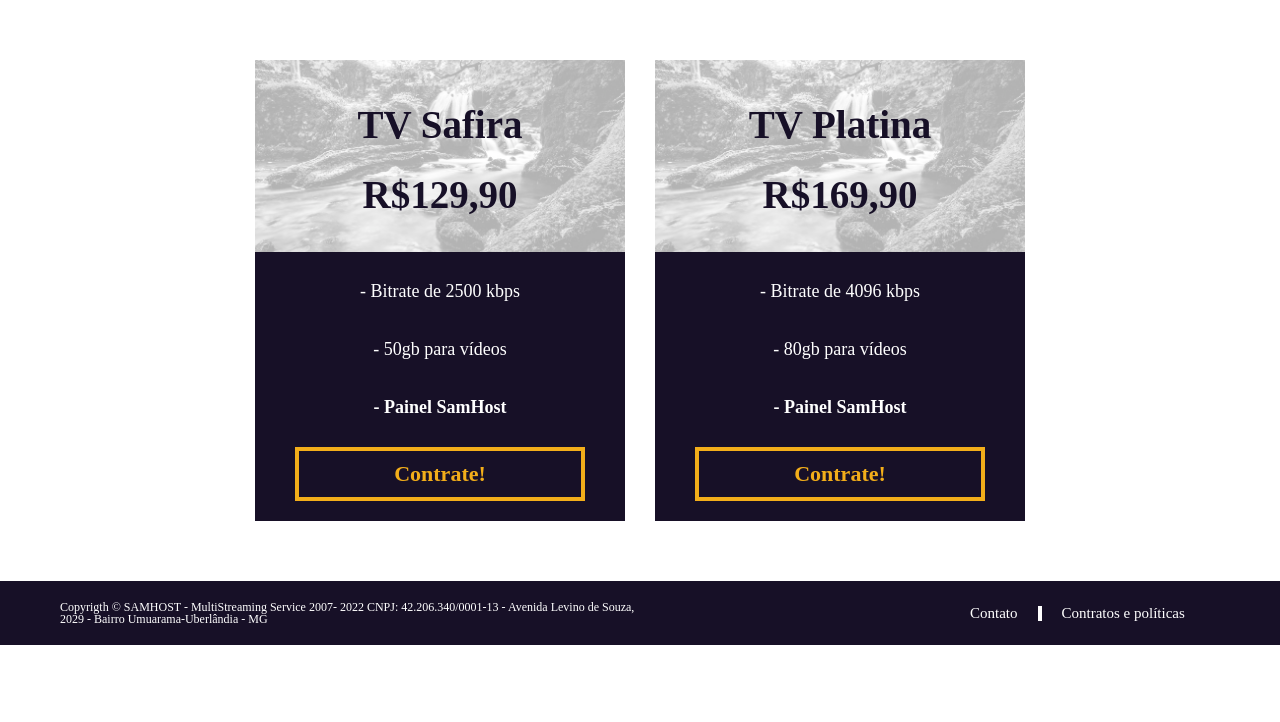
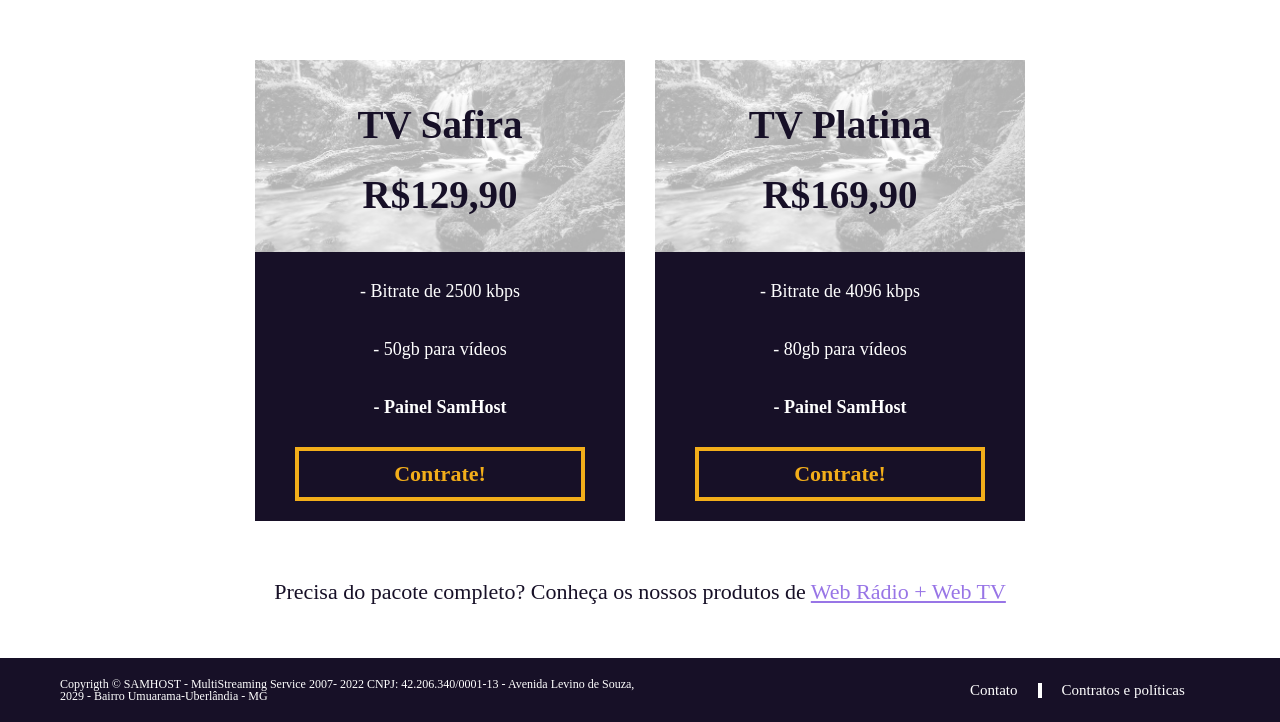
Before and after one commit to awesome-rol/site-samhost, a plain HTML site: page webtv.html in a window 1280 px wide. Shown: the part 1645-2367 px from the top of the page. Before the commit the page ends 2290 px from the top, so only its background shows below. Drawn offline with Linux system fonts and the light colour scheme; a web font is replaced by a local one.

Commit message:
adição de link para rádio e tv

```diff
--- a/css/webRadio/produtos.css
+++ b/css/webRadio/produtos.css
@@ -87,8 +87,28 @@
     color: #ffffff;
 }
 
+.linkRadioeTV {
+    color: #171027;
+    font-family: MuseoModerno;
+    font-size: 22px;
+    margin-bottom: 55px;
+}
+
+.linkRadioeTV a {
+    color: #9875e6;
+}
+
+.linkRadioeTV a:hover {
+    color: #f3ae1a;
+}
+
+.linkRadioeTV a:active {
+    color: #ff9100;
+}
+
 
 @media screen and (max-width: 1280px) {
+
     .conteudo_produtos {
         flex-wrap: wrap;
     }
@@ -130,6 +150,12 @@
     }
 }
 
+@media screen and (max-width: 1024px) {
+    .linkRadioeTV {
+        display: none;
+    }
+}
+
 @media screen and (max-width: 720px) {
     .produto_radio {
         width: 100%;
--- a/css/webTV/produtos.css
+++ b/css/webTV/produtos.css
@@ -101,6 +101,25 @@
     color: #ffffff;
 }
 
+.linkRadioeTV {
+    color: #171027;
+    font-family: MuseoModerno;
+    font-size: 22px;
+    margin-bottom: 55px;
+}
+
+.linkRadioeTV a {
+    color: #9875e6;
+}
+
+.linkRadioeTV a:hover {
+    color: #f3ae1a;
+}
+
+.linkRadioeTV a:active {
+    color: #ff9100;
+}
+
 @media screen and (max-width: 1290px) {
     .produto_tv {
         margin: 60px 15px 0px 15px;
@@ -139,3 +158,9 @@
         width: 100%;
     }
 }
+
+@media screen and (max-width: 1024px) {
+    .linkRadioeTV {
+        display: none;
+    }
+}
--- a/webtv.html
+++ b/webtv.html
@@ -191,6 +191,7 @@
                 </div>
 
             </div>
+            <div  class="linkRadioeTV"><p>Precisa do pacote completo? Conheça os nossos produtos de <a href="webradioetv.html">Web Rádio + Web TV</a></p></div>
         </section>
     </main>
 <footer class="rodape">
```
Also changed, not shown: webradio.html (+1 -0 lines).
